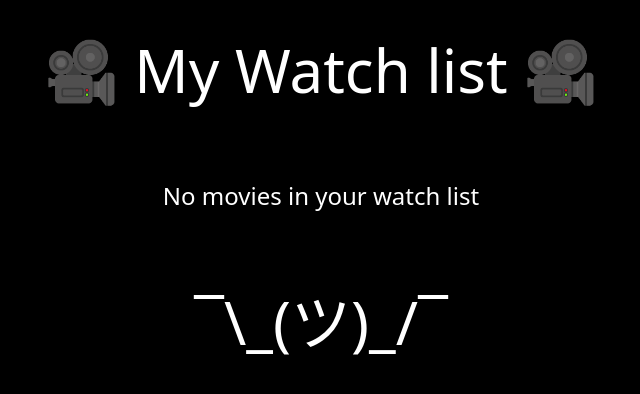
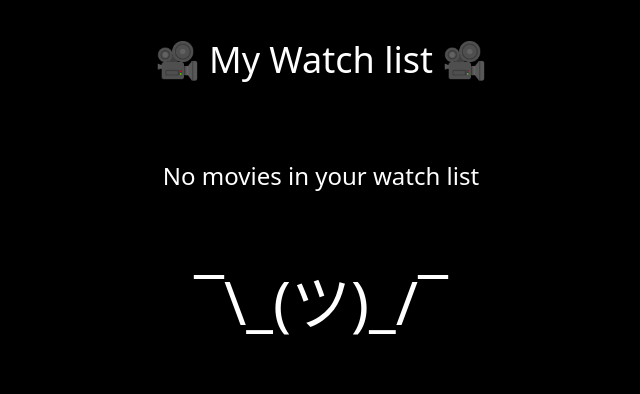
Before and after one commit to KOD-MBEP-1/django-example-app-posgres, a Django app: page / in a window 1280 px wide. Shown: the top 394 px of the page, without its empty margins (319-959 px from the left). Run offline with Django 4.2, Linux system fonts and the light colour scheme; data that the repository does not hold is empty; some libraries are stand-ins or nearby versions.

Commit message:
title size

```diff
--- a/website/templates/index.html
+++ b/website/templates/index.html
@@ -10,7 +10,7 @@
   <body
     class="bg-black text-white px-5 pt-10 flex flex-col justify-center items-center gap-20"
   >
-    <h1 class="text-6xl">🎥 My Watch list 🎥</h1>
+    <h1 class="text-4xl">🎥 My Watch list 🎥</h1>
 
     {% if not movies %}
     <h2 class="text-2xl">No movies in your watch list</h2>
```
